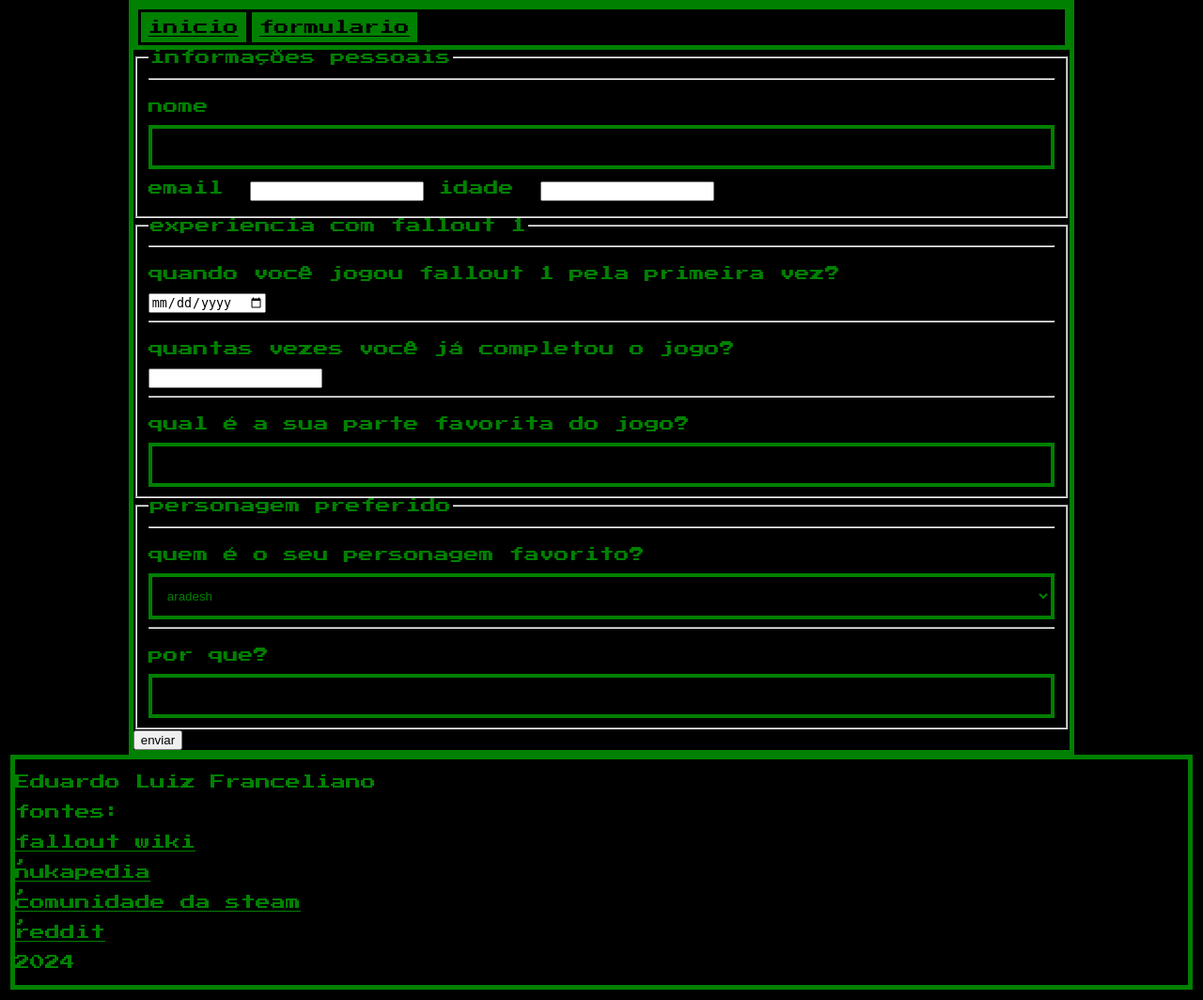
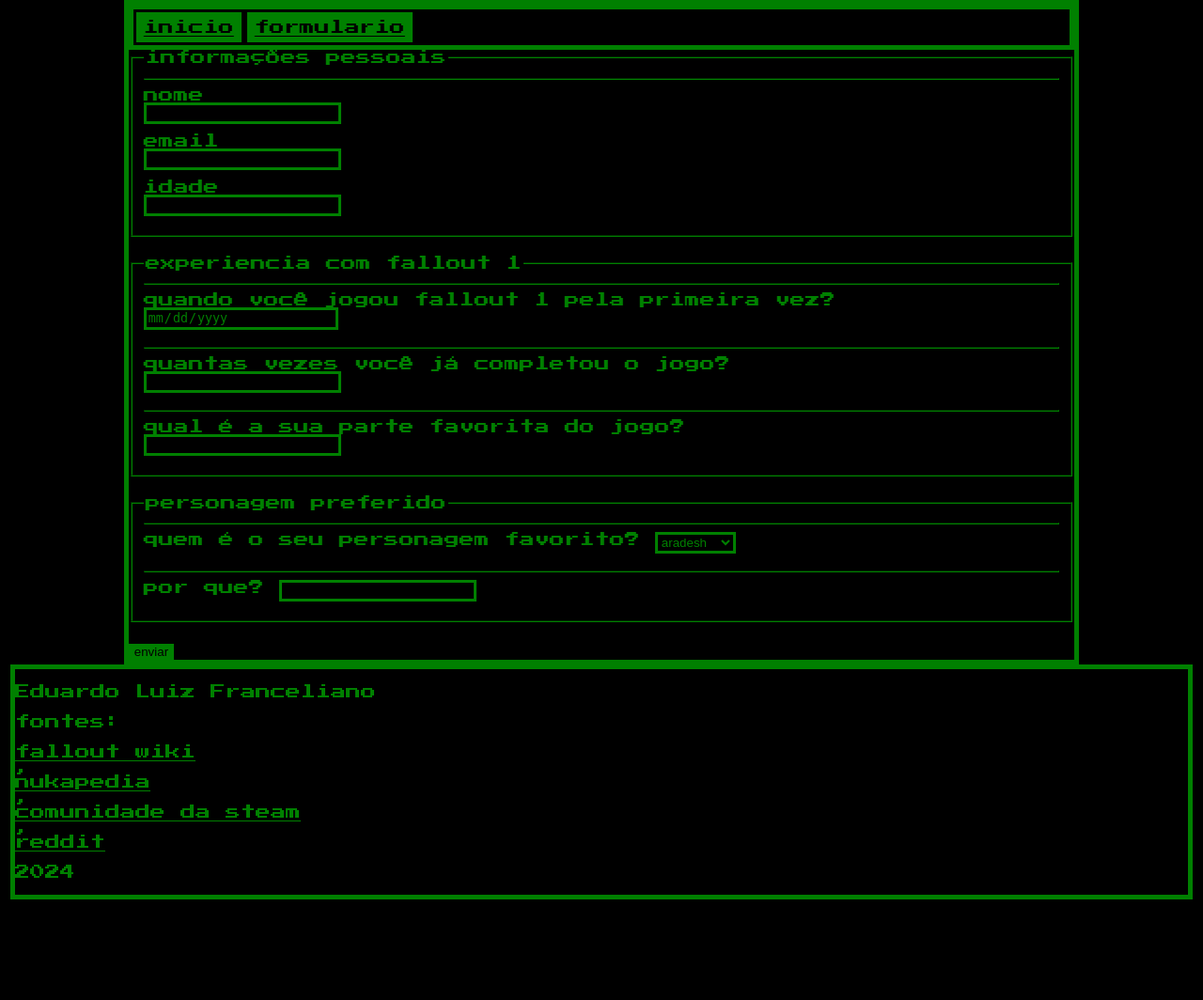
Before and after one commit to Eduardoluizfrancelianoda/meuprimeirosite, a PHP site: page /contato.html.html in a window 1280 px wide. Shown: the part 185-1249 px from the top of the page at 94% size. After the commit the page ends 1142 px from the top, so only its background shows below. Run offline with PHP 8.4, Linux system fonts and the light colour scheme.

Commit message:
mudanças no estilo dos inputs

```diff
--- a/contato.html.html
+++ b/contato.html.html
@@ -39,12 +39,12 @@
         <form action="" id="formulario">
             <fieldset>
                 <legend>informações pessoais</legend><hr>
-<div class="ip"><label id="fname">nome</label>
-                <input type="text" id="fname" name="name">
-                <label id="femail">email</label>
-                <input type="email" id="femail" name="email">
-                <label id="fage">idade</label>
-                <input type="number" id="fage" name="age"></div>
+                <label id="fname">nome</label><br>
+                <input type="text" id="fname" name="name"><br>
+                <label id="femail">email</label><br>
+                <input type="email" id="femail" name="email"><br>
+                <label id="fage">idade</label><br>
+                <input type="number" id="fage" name="age"><br>
             </fieldset>
             <fieldset>
                 <legend>experiencia com fallout 1</legend><hr>
--- a/css/style.css
+++ b/css/style.css
@@ -186,6 +186,10 @@ h1,h2{
     .img-container .capalegal img{
         width: calc(95% - 20px);
     }
+    .inpagenavbar ul{
+        display: flex;
+    }
+}
 .img-container{
     position:relative;
     display:inline-block;
@@ -252,7 +256,6 @@ input{
         width: 200px;
     }
 }
-
 input:focus {
     animation: grow 0.3s forwards;
 }
@@ -278,67 +281,5 @@ select::-webkit-scrollbar-thumb{
 }
 button{
     background-color: green;
-    color: black;
     border: none;
-}}
-* {
-    box-sizing: border-box;
-  }
-
-  input[type=text], select, textarea {
-    width: 100%;
-    padding: 12px;
-    border: 4px solid green;
-    resize: vertical;
-    background-color: black;
-    color: green;
-  }
-
-  label {
-    padding: 12px 12px 12px 0;
-    display: inline-block;
-  }
-
-  input[type=submit] {
-    background-color: ;
-    color: white;
-    padding: 12px 20px;
-    border: none;
-    border-radius: 4px;
-    cursor: pointer;
-    float: right;
-  }
-
-  input[type=submit]:hover {
-    background-color: #45a049;
-  }
-
-  .container {
-    border-radius: 5px;
-    background-color: #f2f2f2;
-    padding: 20px;
-  }
-
-  .col-25 {
-    float: left;
-    width: 25%;
-    margin-top: 6px;
-  }
-
-  .col-75 {
-    float: left;
-    width: 75%;
-    margin-top: 6px;
-  }
-
-  .row::after {
-    content: "";
-    display: table;
-    clear: both;
-  }
-  @media screen and (max-width: 600px) {
-    .col-25, .col-75, input[type=submit] {
-      width: 100%;
-      margin-top: 0;
-    }
-  }
+}
```
